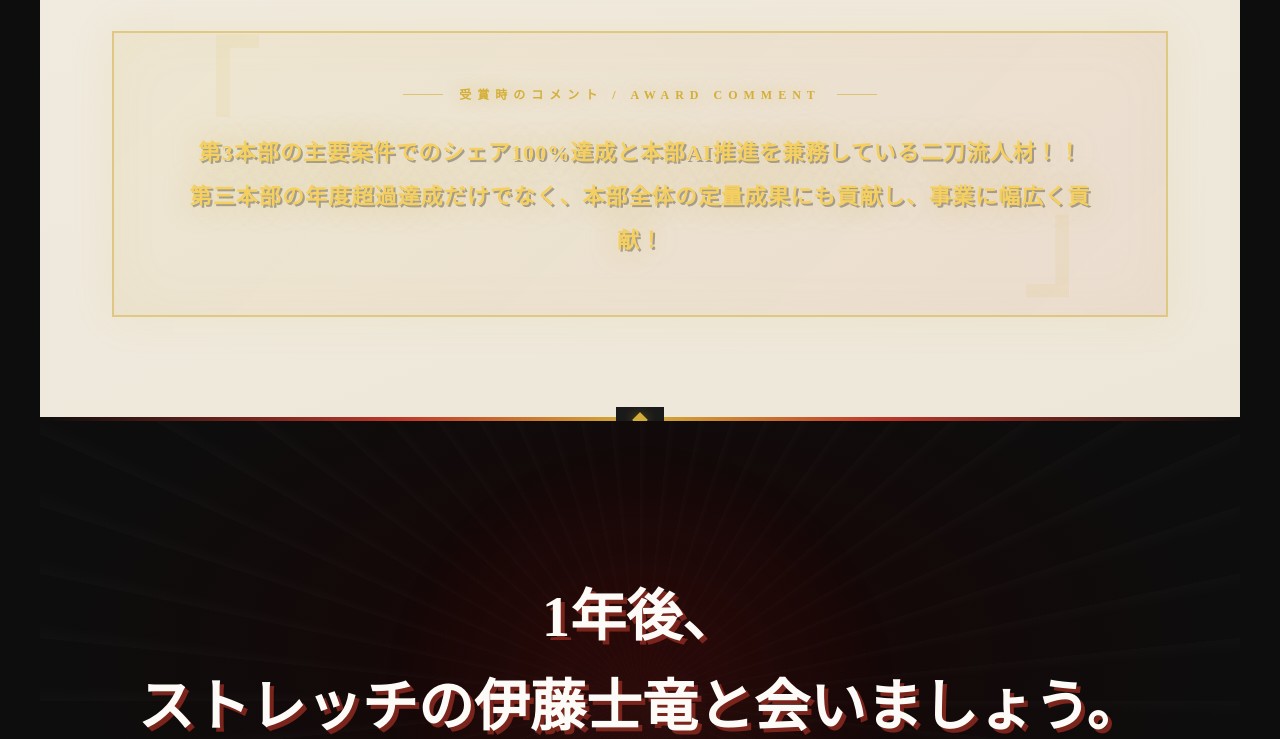
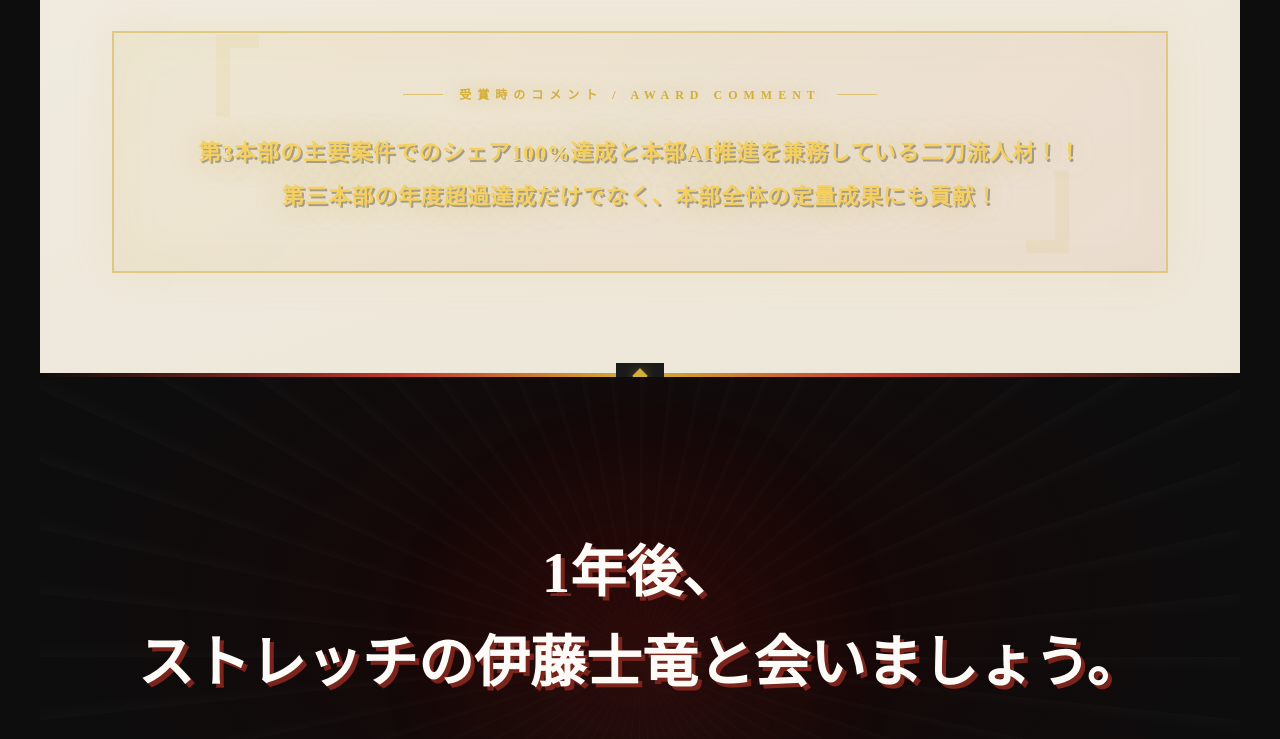
Before and after one commit to ito-shiryu/tenkaichi-budokai, a plain HTML site: page index.html in a window 1280 px wide. Shown: the part 5380-6119 px from the top of the page. Drawn offline with Linux system fonts and the light colour scheme.

Commit message:
Update: 第一回コンテンツ更新

```diff
--- a/index.html
+++ b/index.html
@@ -1811,7 +1811,7 @@ h2.section-title::after {
   <!-- 受賞時のコメント -->
   <div class="award-comment-section fade-in">
     <div class="award-comment-label">受賞時のコメント / AWARD COMMENT</div>
-    <div class="award-comment-placeholder">第3本部の主要案件でのシェア100%達成と本部AI推進を兼務している二刀流人材！！ <br>第三本部の年度超過達成だけでなく、本部全体の定量成果にも貢献し、事業に幅広く貢献！ </div>
+    <div class="award-comment-placeholder">第3本部の主要案件でのシェア100%達成と本部AI推進を兼務している二刀流人材！！ <br>第三本部の年度超過達成だけでなく、本部全体の定量成果にも貢献！<br> </div>
   </div>
 </section>
 
```
